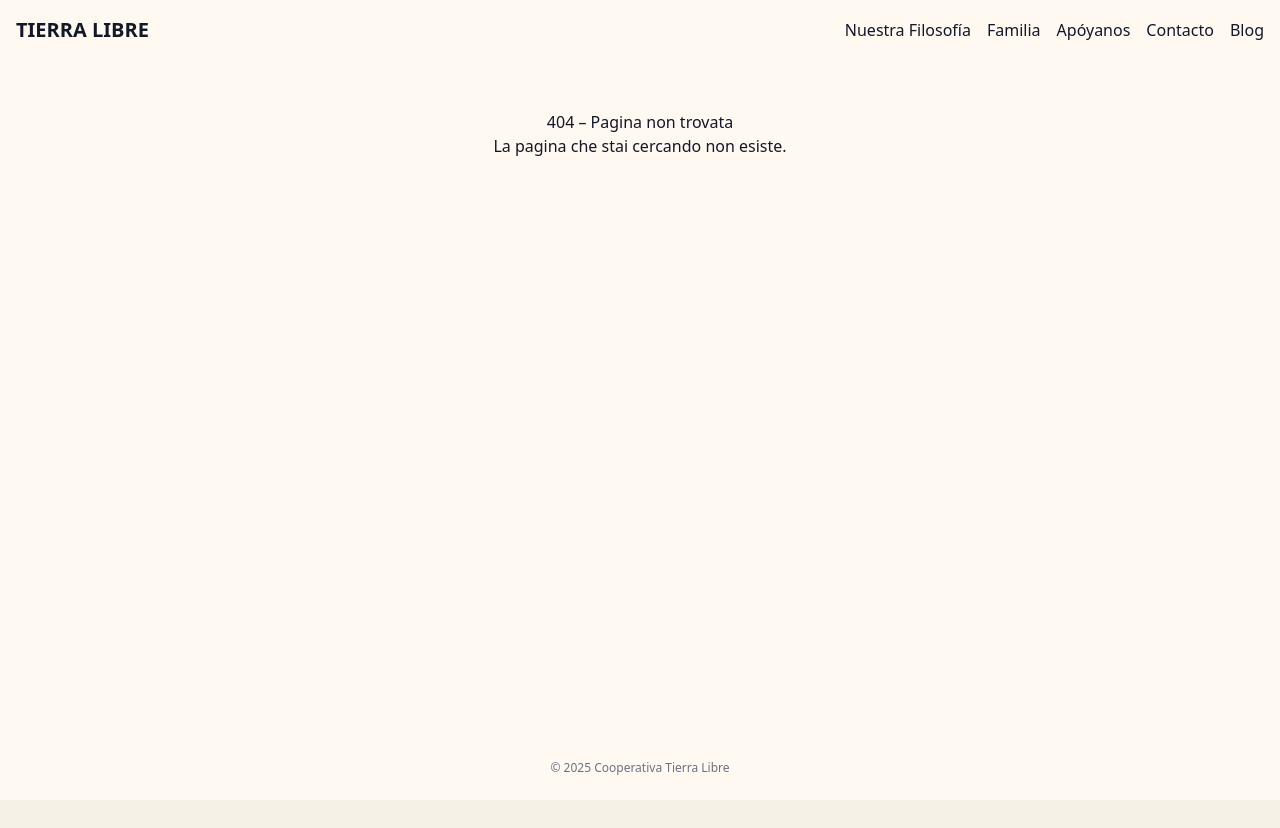
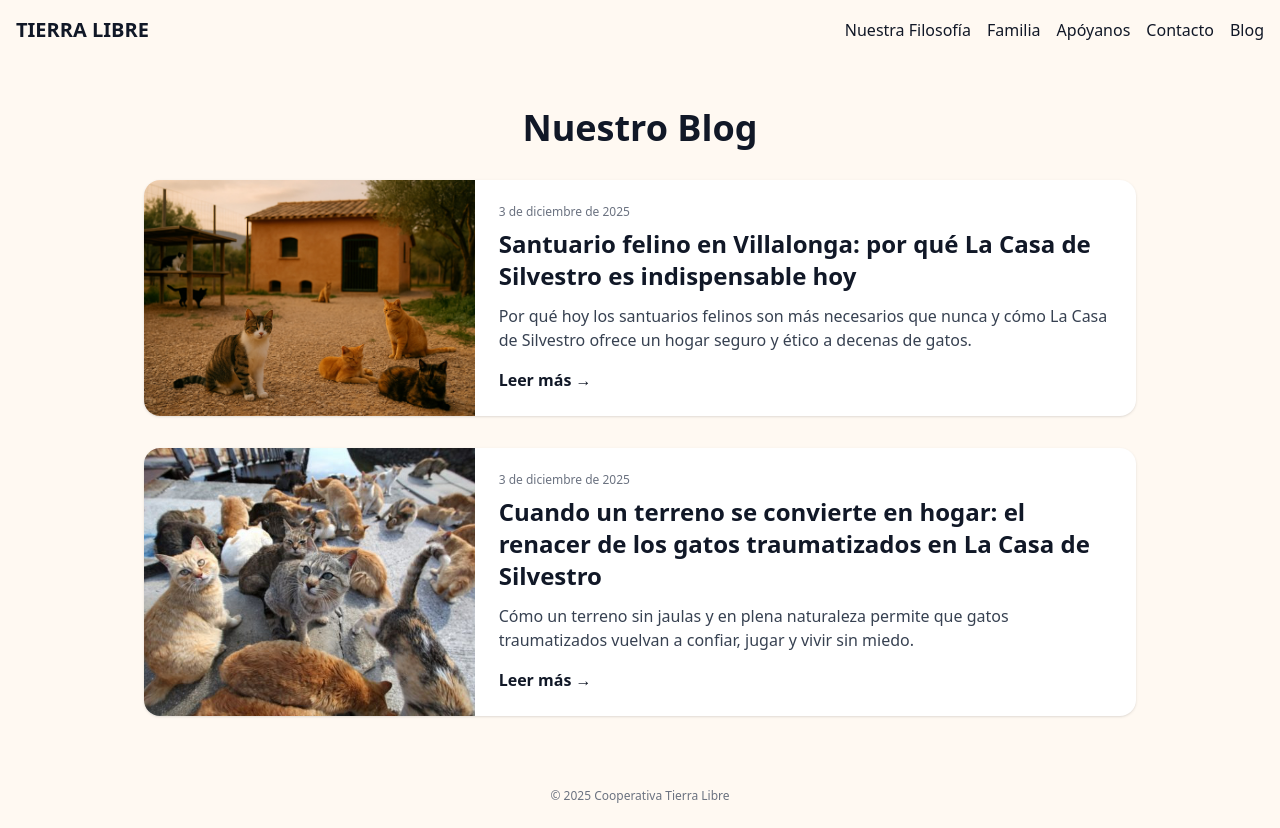
Before and after one commit to Tierralibre25/lacasadesilvestro, a Next.js app: page /blog/articulos/terreno-hogar-renacer-gatos-traumatizados-la-casa-de-silvestro in a window 1280 px wide. Before the commit this address had no page. Before the commit the page ends 800 px from the top, so only its background shows below. Built offline with nearby package versions, Linux system fonts and the light colour scheme.

Commit message:
Add blog page for La Casa de Silvestro

```diff
--- /dev/null
+++ b/pages/blog/articulos/terreno-hogar-renacer-gatos-traumatizados-la-casa-de-silvestro.tsx
@@ -0,0 +1,69 @@
+import React from "react";
+import Link from "next/link";
+
+const posts = [
+  {
+    slug: "santuario-felino-villalonga-la-casa-de-silvestro",
+    title:
+      "Santuario felino en Villalonga: por qué La Casa de Silvestro es indispensable hoy",
+    excerpt:
+      "Por qué hoy los santuarios felinos son más necesarios que nunca y cómo La Casa de Silvestro ofrece un hogar seguro y ético a decenas de gatos.",
+    image: "/images/blog/articolo_1.jpg",
+    date: "3 de diciembre de 2025",
+  },
+  {
+    slug: "terreno-hogar-renacer-gatos-traumatizados-la-casa-de-silvestro",
+    title:
+      "Cuando un terreno se convierte en hogar: el renacer de los gatos traumatizados en La Casa de Silvestro",
+    excerpt:
+      "Cómo un terreno sin jaulas y en plena naturaleza permite que gatos traumatizados vuelvan a confiar, jugar y vivir sin miedo.",
+    image: "/images/blog/articolo_2.jpg",
+    date: "3 de diciembre de 2025",
+  },
+];
+
+export default function BlogPage() {
+  return (
+    <div className="max-w-5xl mx-auto px-4 py-12">
+      <h1 className="text-3xl md:text-4xl font-bold text-center mb-8">
+        Nuestro Blog
+      </h1>
+
+      <div className="space-y-8">
+        {posts.map((post) => (
+          <article
+            key={post.slug}
+            className="bg-white rounded-2xl shadow flex flex-col md:flex-row overflow-hidden"
+          >
+            <div className="md:w-1/3">
+              <img
+                src={post.image}
+                alt={post.title}
+                className="w-full h-full object-cover"
+              />
+            </div>
+
+            <div className="md:w-2/3 p-6 flex flex-col justify-between">
+              <div>
+                <p className="text-xs text-gray-500 mb-2">{post.date}</p>
+                <h2 className="text-xl md:text-2xl font-semibold mb-3">
+                  {post.title}
+                </h2>
+                <p className="text-gray-700 mb-4">{post.excerpt}</p>
+              </div>
+
+              <div>
+                <Link
+                  href={`/blog/articulos/${post.slug}`}
+                  className="text-green-700 font-semibold hover:underline"
+                >
+                  Leer más →
+                </Link>
+              </div>
+            </div>
+          </article>
+        ))}
+      </div>
+    </div>
+  );
+}
```
